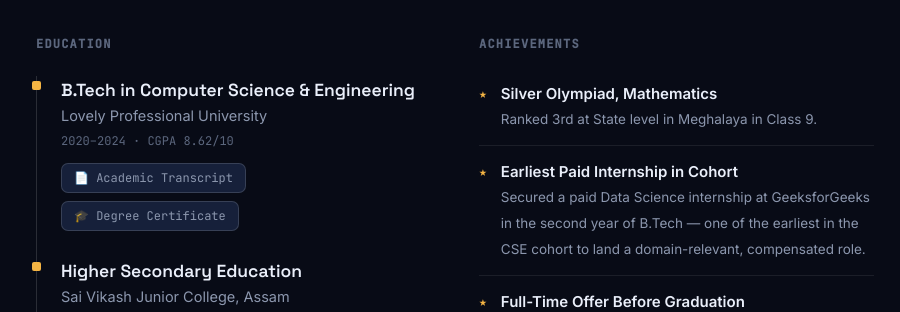
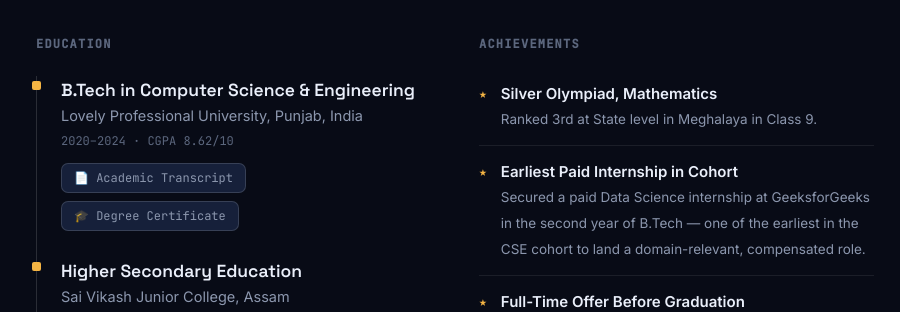
Before and after one commit to EshantDazz/Eshant_Portfolio, a FastAPI app: page / in a window 1280 px wide. Shown: the part 5213-5525 px from the top of the page, without its empty margins (328-1228 px from the left). Run offline with FastAPI, Linux system fonts and the light colour scheme; parts of the project's set-up code (start-up, migrations or seed data) failed here and were passed over.

Commit message:
added address

```diff
--- a/app/templates/homepage.html
+++ b/app/templates/homepage.html
@@ -615,7 +615,7 @@
           <h4 style="font-family:var(--mono);font-size:12px;letter-spacing:.1em;text-transform:uppercase;color:var(--faint);margin-bottom:22px">Education</h4>
           <div class="edu-item">
             <div class="edu-deg">B.Tech in Computer Science &amp; Engineering</div>
-            <div class="edu-school">Lovely Professional University</div>
+            <div class="edu-school">Lovely Professional University, Punjab, India</div>
             <div class="edu-meta">2020–2024 · CGPA 8.62/10</div>
             <div class="doc-links">
               <button class="doc-btn" onclick="openPdf('/documents/transcript','Academic Transcript')">📄 Academic Transcript</button>
```
